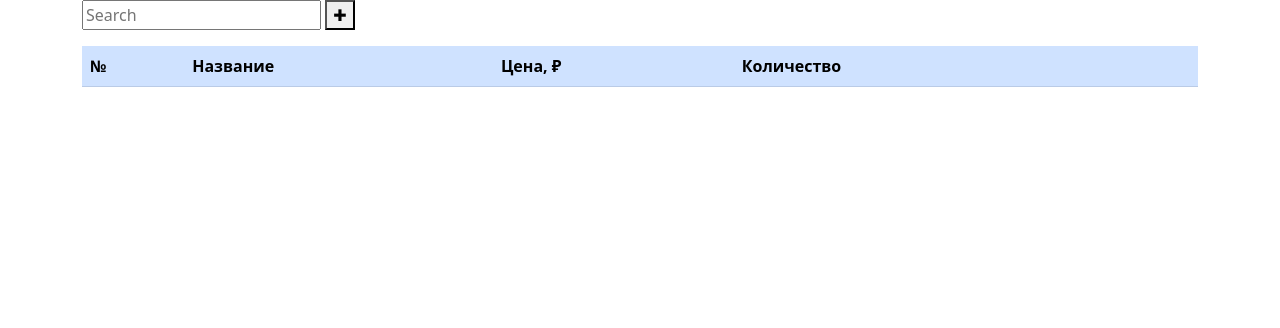
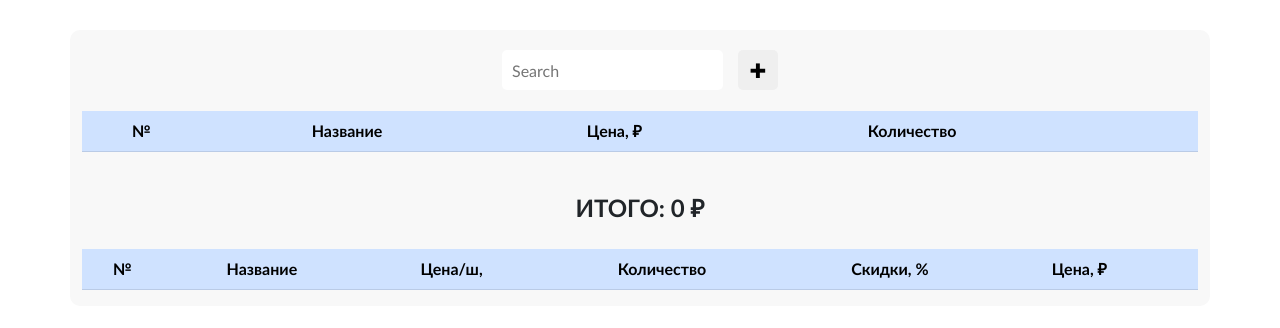
Before and after one commit to DarkWolf1990/Store, a plain HTML site: page index.html in a window 1280 px wide. Drawn offline with Linux system fonts and the light colour scheme.

Commit message:
update css

```diff
--- a/css/style.css
+++ b/css/style.css
@@ -0,0 +1,82 @@
+* {
+	font-family: 'Calibri', sans-serif;
+	font-size: 16px;
+}
+
+body {
+	padding-top: 30px;
+}
+
+input.search {
+	max-width: 300px;
+	margin-right: 15px;
+}
+
+input {
+	height: 40px;
+	padding: 10px;
+	border: none;
+	border-radius: 5px;
+	box-shadow: 0px 0px 9px -2px rgba(0, 0, 0, 0, 2);
+}
+
+.price_discount input {
+	width: 70px;
+}
+
+button.add,
+button.good_delete {
+	display: flex;
+	align-items: center;
+	justify-content: center;
+	border: none;
+	border-radius: 5px;
+	box-shadow: 0px 0px 9px -2px rgba(0, 0, 0, 0, 2);
+	width: 40px;
+	height: 40px;
+	font-size: 20px;
+	cursor: pointer;
+}
+
+.container {
+	background-color: #f8f8f8;
+	box-shadow: 0px 0px 9px -2px rgba(0, 0, 0, 0, 2);
+	border-radius: 10px;
+}
+
+.menu {
+	display: flex;
+	height: 50px;
+	justify-content: center;
+	align-items: center;
+	margin-top: 15px;
+}
+
+.price_title,
+.price_title span {
+	font-weight: bold;
+	text-transform: uppercase;
+	font-size: 24px;
+}
+
+th {
+	cursor: pointer;
+	padding: 15px;
+	text-align: center;
+}
+
+tr {
+	height: 30px;
+}
+
+td {
+	padding: 15px;
+	text-align: center;
+}
+
+.good,
+.price_good {
+	display: flex;
+	align-items: center;
+	height: 60px;
+}
--- a/index.html
+++ b/index.html
@@ -7,6 +7,7 @@
 	<meta name="viewport" content="width=device-width, initial-scale=1.0">
 	<link rel="stylesheet" href="css/bootstrap.min.css">
 	<link rel="stylesheet" href="css/style.css">
+
 	<title>Store</title>
 </head>
 
@@ -17,16 +18,18 @@
 				<div class="goods_box" id="goods">
 					<div class="menu">
 						<input type="text" placeholder="Search" class="search">
-						<button class="add btn-success" data-bs-toggle="model" data-bs-target="#exampleModel">&#10010;</button>
+						<button class="add btn-success" data-bs-toggle="model" data-bs-target="#exampleModal">
+							&#10010;
+						</button>
 					</div>
 					<div class="table-responsive">
 						<table class="goods table mt-3" id="table1">
 							<thead>
 								<tr class="table-primary align-middle">
-									<th>№</th>
-									<th>Название</th>
-									<th>Цена, &#8381;</th>
-									<th>Количество</th>
+									<th data-type="number">№</th>
+									<th data-type="string">Название</th>
+									<th data-type="number">Цена, &#8381;</th>
+									<th data-type="number">Количество</th>
 									<th></th>
 									<th></th>
 								</tr>
@@ -38,9 +41,55 @@
 					</div>
 				</div>
 			</div>
-			<div class="col-xs-12 col-xxl-7"></div>
+			<div class="col-xs-12 col-xxl-7">
+				<div class="price_box">
+					<div class="menu">
+						<div class="price_title"> ИТОГО: <span class="price_result">0 &#8381;</span></div>
+					</div>
+					<div class="table-responsive">
+						<table class="price table mt-3" id="table2">
+							<thead>
+								<tr class="table-primary align-middle">
+									<th data-type="number">№</th>
+									<th data-type="string">Название</th>
+									<th data-type="number">Цена/ш,</th>
+									<th data-type="number">Количество</th>
+									<th> Скидки, %</th>
+									<th data-type="number">Цена, &#8381;</th>
+									<th></th>
+								</tr>
+							</thead>
+							<tbody class="cart">
+
+							</tbody>
+						</table>
+					</div>
+				</div>
+			</div>
 		</div>
 	</div>
+
+	<div class="modal fade" id="exampleModal" tabindex="-1" aria-labelledby="exampleModalLabel" aria-hidden="true">
+		<div class="modal-dialog">
+			<div class="modal-content">
+				<div class="modal-header">
+					<h1 class="modal-title fs-5" id="exampleModalLabel"> Добавить товар </h1>
+					<button type="button" class="btn-close" data-bs-dismiss="modal" aria-label="Close"></button>
+				</div>
+				<div class="modal-body">
+					<label for="good_name" class="form-label"> Название товара </label>
+					<input type="text" class="form-control mb-3" id="good_name" maxLength="40">
+					<label for="good_price" class="form-label"> Цена </label>
+					<input type="text" class="form-control mb-3" id="good_price">
+					<label for="good_count" class="form-label"> Количество </label>
+					<input type="text" class="form-control mb-3" id="good_count" min="1" value="1">
+					<button type="submit" class="btn btn-success"> Сохранить </button>
+
+				</div>
+			</div>
+		</div>
+	</div>
+
 
 	<script src="js/bootstrap.bundle.min.js"></script>
 	<script src="js/sweetalert2.all.min.js"></script>
```
